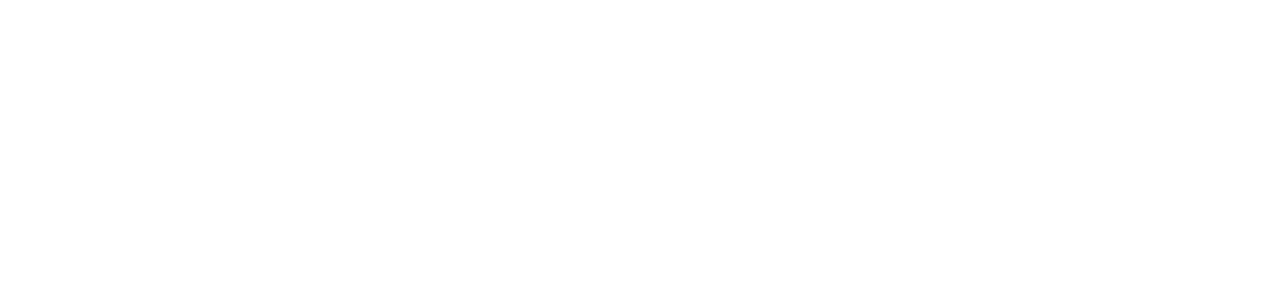
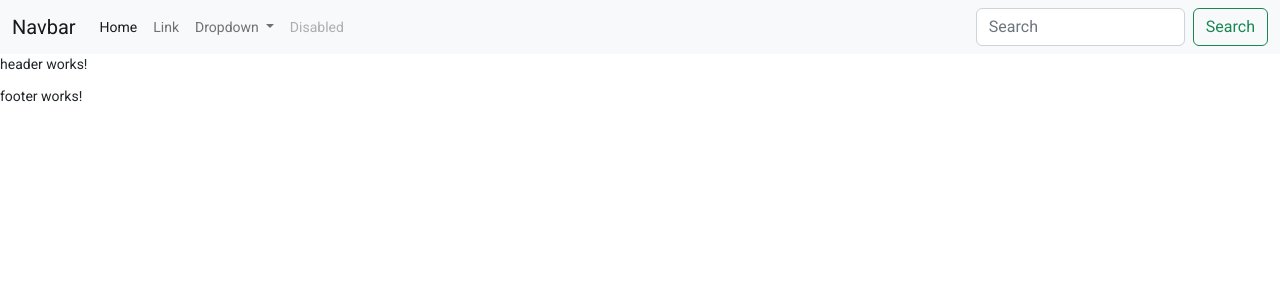
Before and after one commit to Francisco-B07/proyecto-folcademy, an Angular app: page / in a window 1280 px wide. Shown: the top 300 px of the page. Built offline with nearby package versions, Linux system fonts and the light colour scheme.

Commit message:
Se crearon modulos y componentes.

```diff
--- a/src/app/app.component.html
+++ b/src/app/app.component.html
@@ -1,2 +1,40 @@
+<nav class="navbar navbar-expand-lg bg-light">
+  <div class="container-fluid">
+    <a class="navbar-brand" href="#">Navbar</a>
+    <button class="navbar-toggler" type="button" data-bs-toggle="collapse" data-bs-target="#navbarSupportedContent" aria-controls="navbarSupportedContent" aria-expanded="false" aria-label="Toggle navigation">
+      <span class="navbar-toggler-icon"></span>
+    </button>
+    <div class="collapse navbar-collapse" id="navbarSupportedContent">
+      <ul class="navbar-nav me-auto mb-2 mb-lg-0">
+        <li class="nav-item">
+          <a class="nav-link active" aria-current="page" href="#">Home</a>
+        </li>
+        <li class="nav-item">
+          <a class="nav-link" href="#">Link</a>
+        </li>
+        <li class="nav-item dropdown">
+          <a class="nav-link dropdown-toggle" href="#" id="navbarDropdown" role="button" data-bs-toggle="dropdown" aria-expanded="false">
+            Dropdown
+          </a>
+          <ul class="dropdown-menu" aria-labelledby="navbarDropdown">
+            <li><a class="dropdown-item" href="#">Action</a></li>
+            <li><a class="dropdown-item" href="#">Another action</a></li>
+            <li><hr class="dropdown-divider"></li>
+            <li><a class="dropdown-item" href="#">Something else here</a></li>
+          </ul>
+        </li>
+        <li class="nav-item">
+          <a class="nav-link disabled">Disabled</a>
+        </li>
+      </ul>
+      <form class="d-flex" role="search">
+        <input class="form-control me-2" type="search" placeholder="Search" aria-label="Search">
+        <button class="btn btn-outline-success" type="submit">Search</button>
+      </form>
+    </div>
+  </div>
+</nav>
 
+<app-header></app-header>
+<app-footer></app-footer>
 <router-outlet></router-outlet>
--- /dev/null
+++ b/src/app/components/layout/footer/footer.component.html
@@ -0,0 +1 @@
+<p>footer works!</p>
--- /dev/null
+++ b/src/app/components/layout/footer/footer.component.ts
@@ -0,0 +1,15 @@
+import { Component, OnInit } from '@angular/core';
+
+@Component({
+  selector: 'app-footer',
+  templateUrl: './footer.component.html',
+  styleUrls: ['./footer.component.css']
+})
+export class FooterComponent implements OnInit {
+
+  constructor() { }
+
+  ngOnInit(): void {
+  }
+
+}
--- /dev/null
+++ b/src/app/components/layout/header/header.component.html
@@ -0,0 +1 @@
+<p>header works!</p>
--- /dev/null
+++ b/src/app/components/layout/header/header.component.ts
@@ -0,0 +1,15 @@
+import { Component, OnInit } from '@angular/core';
+
+@Component({
+  selector: 'app-header',
+  templateUrl: './header.component.html',
+  styleUrls: ['./header.component.css']
+})
+export class HeaderComponent implements OnInit {
+
+  constructor() { }
+
+  ngOnInit(): void {
+  }
+
+}
--- /dev/null
+++ b/src/app/components/layout/layout.module.ts
@@ -0,0 +1,19 @@
+import { NgModule } from '@angular/core';
+import { CommonModule } from '@angular/common';
+import { HeaderComponent } from './header/header.component';
+import { FooterComponent } from './footer/footer.component';
+
+
+
+@NgModule({
+  declarations: [
+    HeaderComponent,
+    FooterComponent
+  ],
+  imports: [
+    CommonModule
+  ],
+  exports: [HeaderComponent,
+  FooterComponent]
+})
+export class LayoutModule { }
--- a/src/index.html
+++ b/src/index.html
@@ -9,6 +9,10 @@
   <link rel="preconnect" href="https://fonts.gstatic.com">
   <link href="https://fonts.googleapis.com/css2?family=Roboto:wght@300;400;500&display=swap" rel="stylesheet">
   <link href="https://fonts.googleapis.com/icon?family=Material+Icons" rel="stylesheet">
+
+  <!--Agrego el link de bootstrap.-->
+  <link href="https://cdn.jsdelivr.net/npm/bootstrap@5.2.0-beta1/dist/css/bootstrap.min.css" rel="stylesheet" integrity="sha384-0evHe/X+R7YkIZDRvuzKMRqM+OrBnVFBL6DOitfPri4tjfHxaWutUpFmBp4vmVor" crossorigin="anonymous">
+
 </head>
 <body class="mat-typography">
   <app-root></app-root>
```
Also changed, not shown: src/app/app.module.ts (+9 -1 lines), src/app/components/routes/routes.module.ts (added, +12 -0 lines), src/app/components/shared/shared.module.ts (added, +12 -0 lines), src/app/components/layout/footer/footer.component.css (added), src/app/components/layout/header/header.component.css (added), 2 other files (tests, documents, lock files or other folders).
